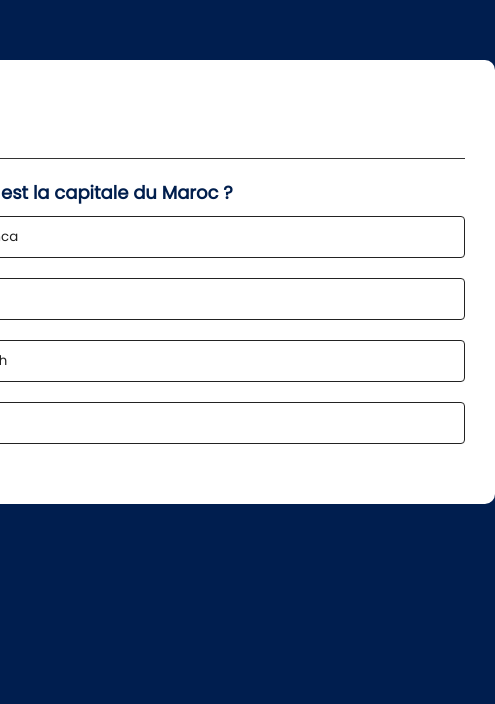
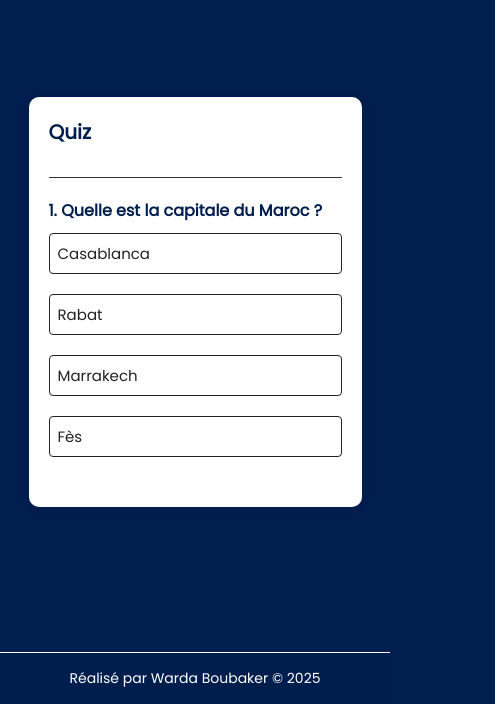
Before and after one commit to wardabk/Quiz-App, a plain HTML site: page index.html in a window 390 px wide. Shown: the part 140-844 px from the top of the page, 495 px wide, since content can reach past the window. Drawn offline with Linux system fonts and the light colour scheme.

Commit message:
Ajout de la partie responsivité et un footer

```diff
--- a/css/style.css
+++ b/css/style.css
@@ -1,7 +1,3 @@
-/*https://meet.google.com/jie-gwxu-ijo*/
-
-
-
 *{
     margin : 0;
     padding: 0;
@@ -14,18 +10,19 @@ body{
     align-items: center;
     justify-content: center;
     display: flex;
-    height: 100vh;
+    min-height: 100vh;
+    padding: 10px;
 
 }
 
 .app{
     background-color: #fff;
-    width:60%;
-    min-width: 600px;
-
+    width:90%;
+    max-width: 600px;
+    padding: 20px;
+    box-shadow: 0 0 10px rgba(0, 0, 0, 0.1);
     border-radius: 10px;
-    padding: 30px;
-
+    margin: 80px auto 40px;
 }
 
 .app h1{
@@ -82,3 +79,54 @@ body{
 .incorrect {
     background-color: #dc3545 !important;
 }
+
+.footer {
+    text-align: center;
+    color: #fff;
+    background-color: #001e4d;
+    padding: 15px 10px;
+    font-size: 14px;
+    border-top: 1px solid #fff;
+    width: 100%;
+    position: fixed;
+    bottom: 0;
+    left: 0;
+}
+
+
+/* Petits écrans */
+@media (max-width: 480px) {
+    .app h1 {
+        font-size: 20px;
+    }
+
+    .quiz h2 {
+        font-size: 16px;
+    }
+
+    .btn {
+        font-size: 14px;
+        padding: 8px;
+    }
+
+    #next-btn {
+        width: 100%;
+        padding: 10px;
+        font-size: 14px;
+    }
+}
+
+/* Écrans moyens */
+@media (max-width: 768px) {
+    .app {
+        padding: 20px;
+    }
+
+    .btn {
+        font-size: 15px;
+    }
+
+    #next-btn {
+        font-size: 15px;
+    }
+}
--- a/index.html
+++ b/index.html
@@ -1,12 +1,14 @@
 <!DOCTYPE html>
 <html lang="en">
   <head>
-    <meta charset="UTF-8">
-    <meta name="viewport" content="width=device-width, initial-scale=1.0">
+    <meta charset="UTF-8" />
+    <meta name="viewport" content="width=device-width, initial-scale=1.0" />
     <title>Quiz App</title>
-    <link rel="stylesheet" href="css/style.css">
-    <link href="https://fonts.googleapis.com/css2?family=Poppins&display=swap" rel="stylesheet">
-
+    <link rel="stylesheet" href="css/style.css" />
+    <link
+      href="https://fonts.googleapis.com/css2?family=Poppins&display=swap"
+      rel="stylesheet"
+    />
   </head>
   <body>
     <div class="app">
@@ -22,6 +24,8 @@
         <button id="next-btn"></button>
       </div>
     </div>
+
+    <footer class="footer">Réalisé par Warda Boubaker © 2025</footer>
     <script src="js/main.js"></script>
   </body>
 </html>
```
Lines whose indentation alone changed are shown as unchanged.
